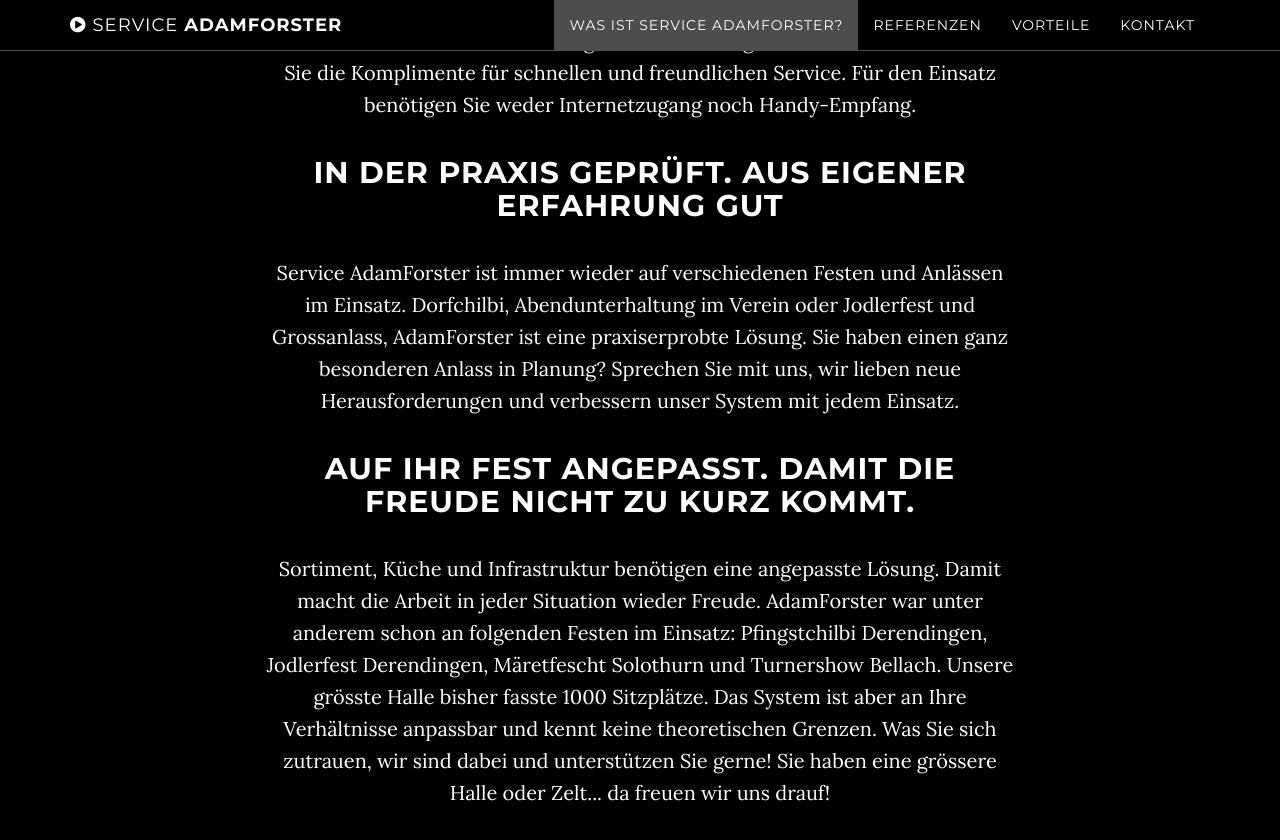
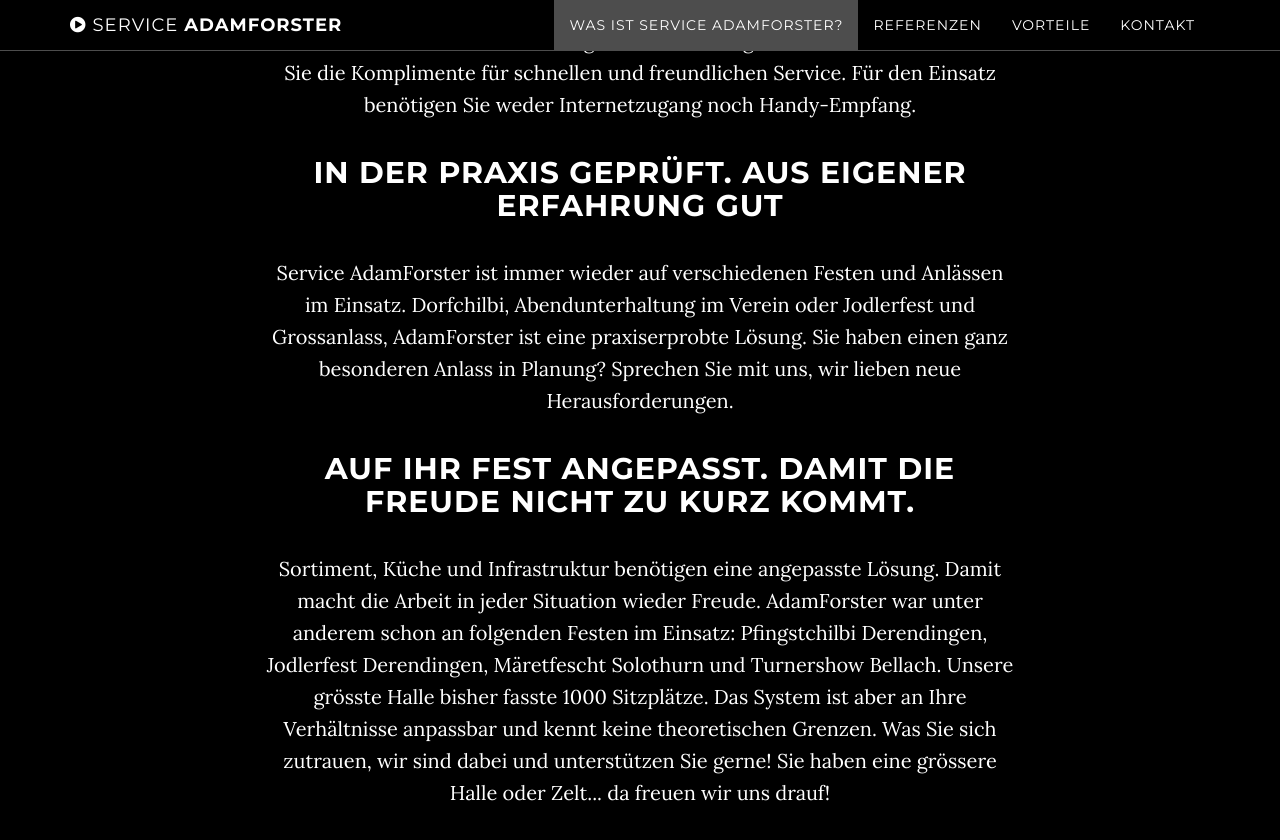
Before and after one commit to ImkerAdam/ImkerAdam.github.io, a Jekyll site: the page built from index.html, in a window 1280 px wide and 900 px high, scrolled down 1239 px. Shown: the top 840 px of the window. Built offline with Jekyll 4.4.1, drawn with Linux system fonts in a browser that asks for light colours.

Commit message:
about anpassen

```diff
--- a/_includes/about.html
+++ b/_includes/about.html
@@ -16,7 +16,7 @@
 
 			Dorfchilbi, Abendunterhaltung im Verein oder Jodlerfest und Grossanlass, AdamForster ist eine praxiserprobte Lösung.
 
-			Sie haben einen ganz besonderen Anlass in Planung? Sprechen Sie mit uns, wir lieben neue Herausforderungen und verbessern unser System mit jedem Einsatz.
+			Sie haben einen ganz besonderen Anlass in Planung? Sprechen Sie mit uns, wir lieben neue Herausforderungen.
 </p>
 
 <H2>Auf Ihr Fest angepasst. Damit die Freude nicht zu kurz kommt.</H2>
```
